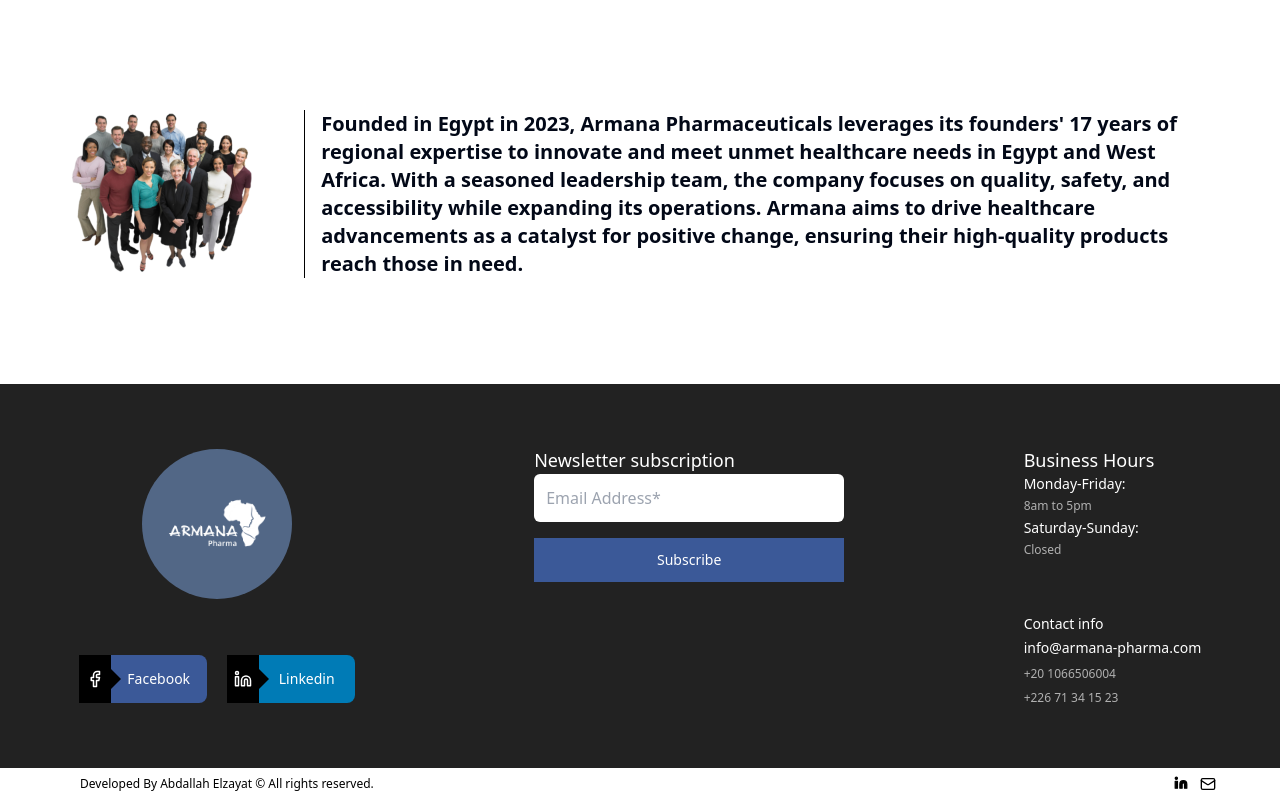
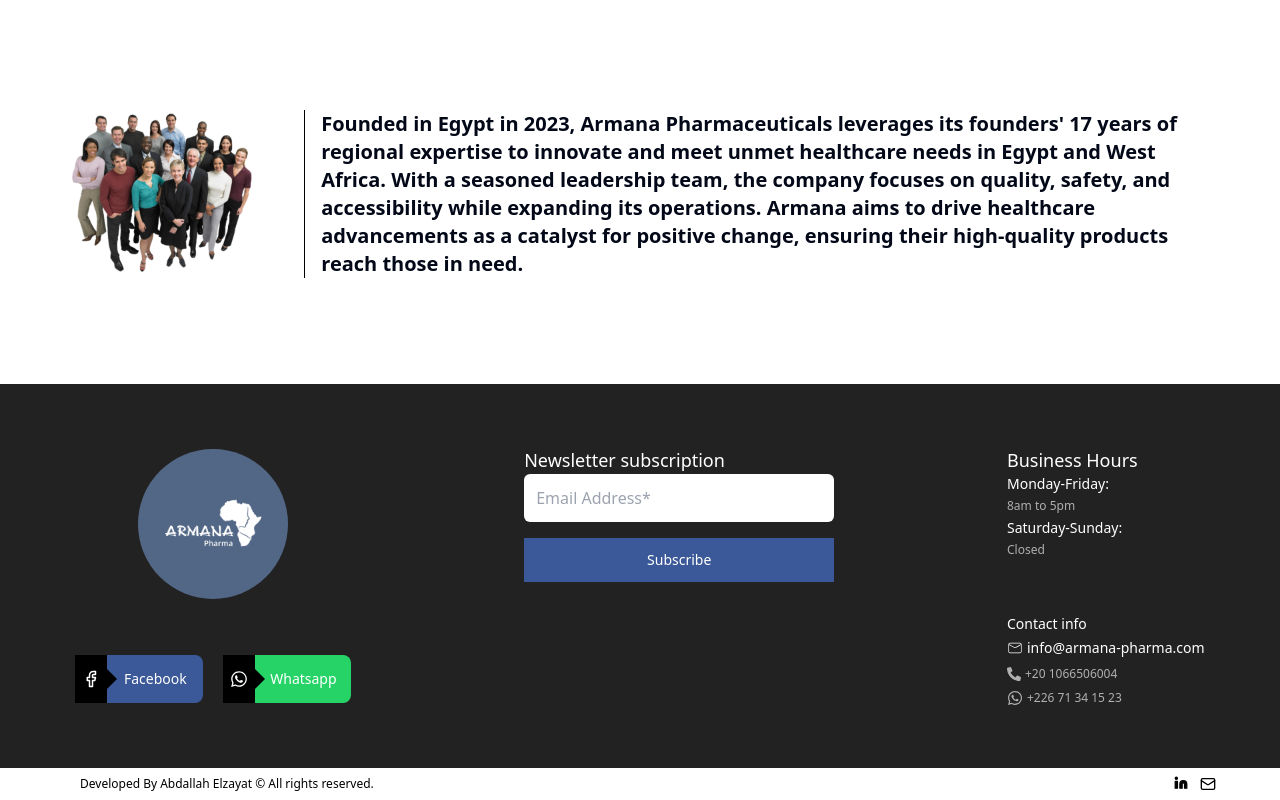
Before and after one commit to ziad-hatem/pharma, a Next.js app: page / in a window 1280 px wide. Shown: the part 1328-2128 px from the top of the page. Built offline with nearby package versions, Linux system fonts and the light colour scheme.

Commit message:
add more styles

```diff
--- a/package.json
+++ b/package.json
@@ -9,6 +9,7 @@
     "lint": "next lint"
   },
   "dependencies": {
+    "@fortawesome/fontawesome-svg-core": "^6.5.2",
     "@heroicons/react": "^1.0.6",
     "@radix-ui/react-progress": "^1.0.3",
     "@radix-ui/react-select": "^2.0.0",
@@ -24,6 +25,7 @@
     "react-dom": "^18",
     "react-hook-form": "^7.51.3",
     "react-i18next": "^14.1.0",
+    "react-icons": "^5.1.0",
     "swiper": "^11.1.1",
     "tailwind-merge": "^2.2.2",
     "tailwindcss-animate": "^1.0.7"
--- a/src/app/components/Footer.tsx
+++ b/src/app/components/Footer.tsx
@@ -5,7 +5,9 @@
 import { useTranslation } from "react-i18next";
 import { sendEmail } from "./sendemail";
 import { useForm } from "react-hook-form";
-import { DevTool } from "@hookform/devtools";
+import { FaPhoneAlt, FaWhatsapp } from "react-icons/fa";
+import { CiMail } from "react-icons/ci";
+
 
 type FormValues = {
   email: string;
@@ -60,16 +62,16 @@
                   Facebook
                 </Link>{" "}
               </li>
-              <li className="flex cursor-pointer rounded-lg bg-[#007bb6]  items-center h-12 w-32">
-                <a href="£">
+              <Link href="https://wa.me/22671341523" className="flex cursor-pointer rounded-lg bg-[#25D366]  items-center h-12 w-32">
+                <div>
                   <div className="bg-black linkicon relative flex items-center justify-center h-12 w-8">
-                    <Linkedin color="white" size={"18px"} />
+                    <FaWhatsapp color="white" size={"18px"} />
                   </div>
-                </a>
+                </div>
                 <h3 className="text-white text-sm w-full flex justify-center">
-                  Linkedin
+                  Whatsapp
                 </h3>{" "}
-              </li>
+              </Link>
             </ul>
           </div>
           <form onChange={() => {
@@ -123,9 +125,9 @@
               </div>
               <div className="flex flex-col gap-1 mt-14">
                 <h3 className="text-sm text-white">{t("contactinfo")}</h3>
-                <h3 className="text-sm text-white">info@armana-pharma.com</h3>
-                <a href="tel:+201066506004" className="text-[#b0b0b0] text-xs my-1">+20 1066506004</a>
-                <a href="tel:+22671341523" className="text-[#b0b0b0] text-xs">+226 71 34 15 23</a>
+                <a href="mailto:info@armana-pharma.com" className="text-sm text-white flex gap-1 items-center"><CiMail size={'16px'} />info@armana-pharma.com</a>
+                <a href="tel:+201066506004" className="text-[#b0b0b0] text-xs my-1 flex gap-1 items-center"><FaPhoneAlt size={'14px'} />+20 1066506004</a>
+                <a href="https://wa.me/22671341523" className="text-[#b0b0b0] text-xs flex gap-1 items-center"><FaWhatsapp size={'16px'} />+226 71 34 15 23</a>
               </div>
             </div>
           </div>
--- a/src/app/components/Pharmaceutical.tsx
+++ b/src/app/components/Pharmaceutical.tsx
@@ -1,4 +1,5 @@
 "use client";
+import { Reveal } from "@/lib/Reveal";
 import React from "react";
 import { useTranslation } from "react-i18next";
 
@@ -9,11 +10,13 @@
       <h1 className="text-4xl text-center">{t("pharmaceutical")}</h1>
 
       <div className="mt-10 w-[90%] mx-auto">
+        <Reveal>
         <div className="flex w-full min-h-[300px] mt-10 mx-auto items-center flex-col md:flex-row">
           <div className="flex items-start gap-4">
             <div className="flex">
               <div
                 className="bg-black self-stretch"
+
                 style={{ width: "6px" }}
               ></div>
               <p className="text-xl min-h-fit font-semibold ml-4">
@@ -28,6 +31,10 @@
             className="mr-10 max-w-[200px]"
           />
         </div>
+        </Reveal>
+        <Reveal>
+
+
         <div className="flex w-full min-h-[300px] mt-10 mx-auto items-center flex-col md:flex-row">
           <img
             loading="lazy"
@@ -47,6 +54,7 @@
             </div>
           </div>
         </div>
+        </Reveal>
       </div>
     </div>
   );
--- a/src/app/contact/page.tsx
+++ b/src/app/contact/page.tsx
@@ -9,13 +9,13 @@
   const { t } = useTranslation();
   return (
     <div>
-      <div className="flex md:flex-row mt-10  flex-col md:m-10 w-full md:w-[90%] gap-10">
-        <div className="left px-5 w-full md:w-1/2">
+      <div className="flex md:flex-row mt-10  flex-col w-full md:w-[90%] gap-10 mx-auto">
+        <div className="left px-5 md:px-0 w-full ">
           <h1 className="text-3xl mb-5">{t("find_us_here")}</h1>
 
           <div className="contacts">
-            <ul className="flex flex-wrap gap-5 mt-10">
-              <li className="flex items-center justify-center gap-4 md:w-[45%]">
+            <ul className="flex flex-wrap justify-between gap-5 mt-10">
+              <li className="flex items-center justify-center gap-4">
                 <Image
                   src="/icon_1.svg"
                   width={50}
@@ -28,7 +28,7 @@
                   <p className="text-lg md:text-xl">Egypt : +20 1066506004</p>
                 </div>
               </li>
-              <li className="flex items-center justify-center gap-4 md:w-[45%]">
+              <li className="flex items-center justify-center gap-4">
                 <Image
                   src="/whatsApp1.svg"
                   width={50}
@@ -47,7 +47,7 @@
                   </p>
                 </div>
               </li>
-              <li className="flex items-center justify-center gap-4 md:w-[45%]">
+              <li className="flex items-center justify-center gap-4">
                 <Image
                   src="/icon_2.svg"
                   width={50}
@@ -61,7 +61,7 @@
                   </a>
                 </div>
               </li>
-              <li className="flex items-center justify-center gap-4 md:w-[45%]">
+              <li className="flex items-center justify-center gap-4 md:w-[25%]">
                 <Image
                   src="/icon_3.svg"
                   width={50}
```
Also changed, not shown: 1 other file (tests, documents, lock files or other folders).
